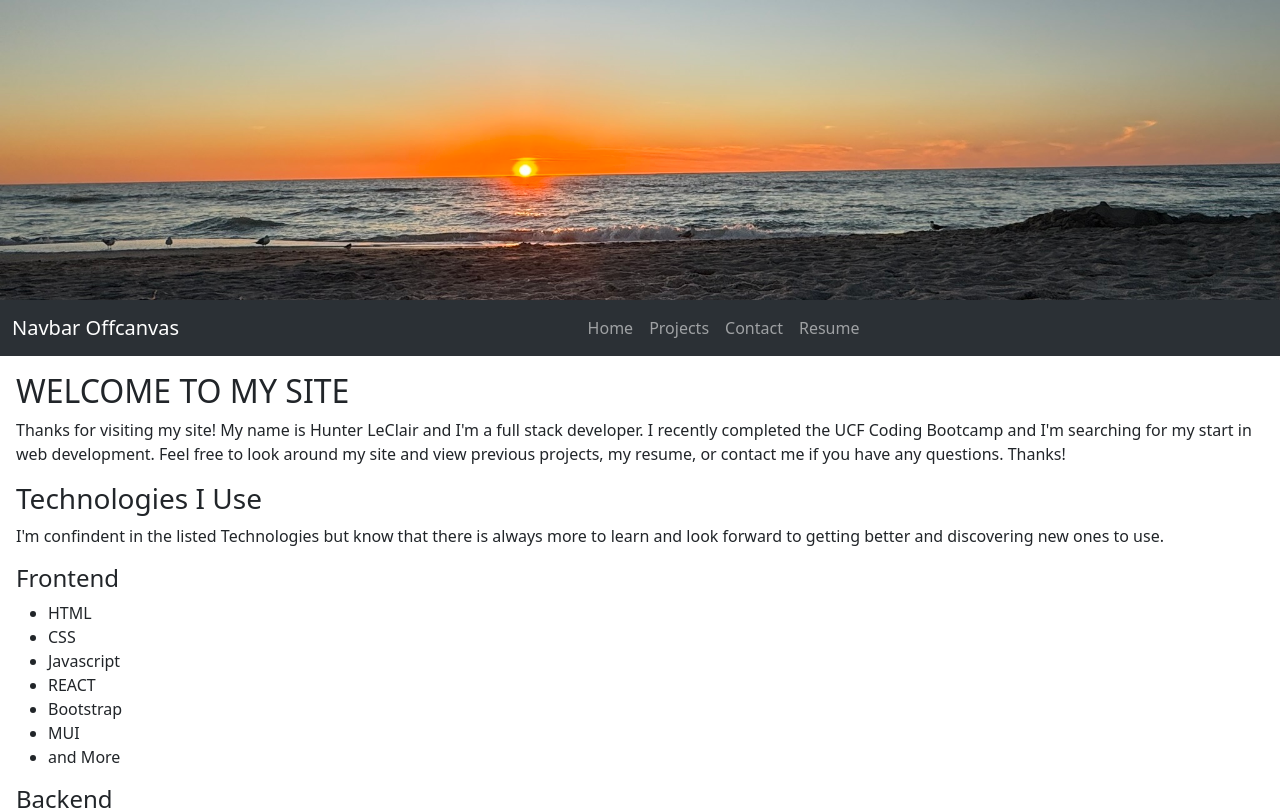
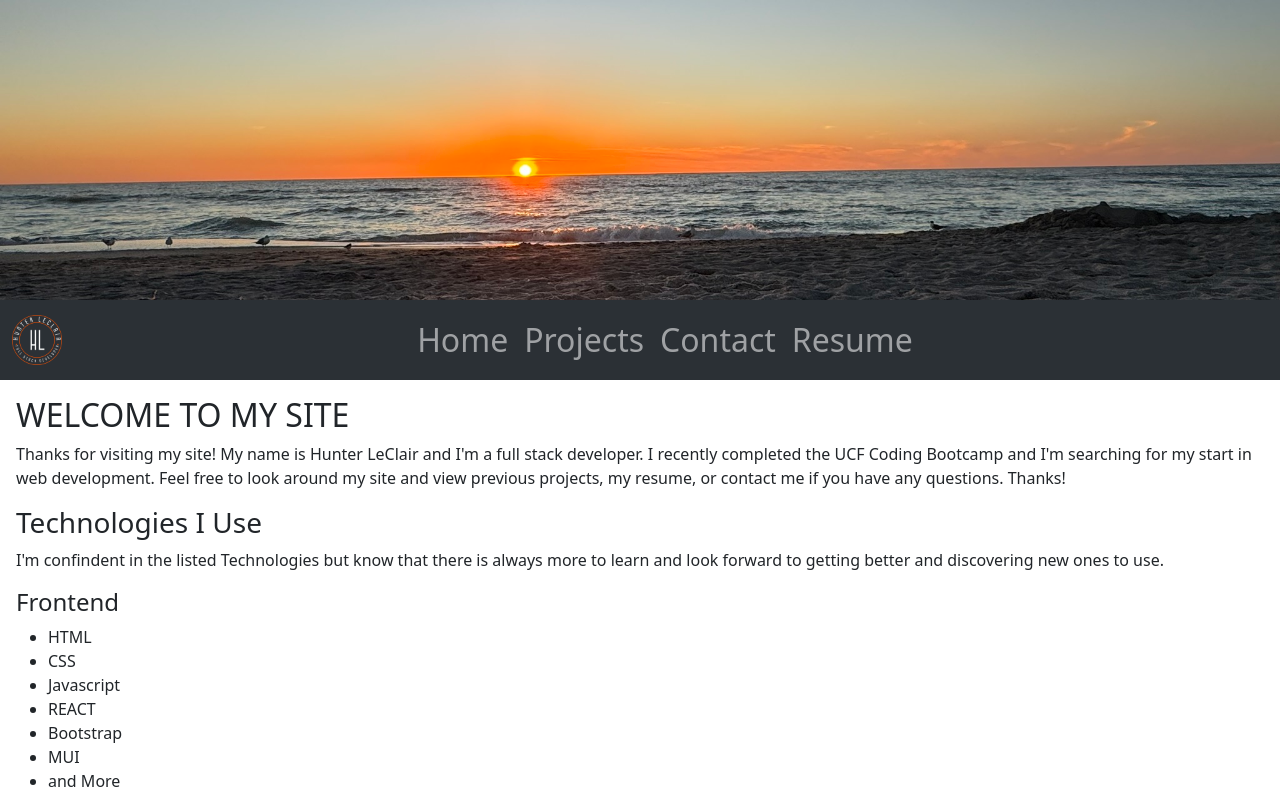
Before and after one commit to TurnerHelical/reactPortfolio, a React (Vite) app: page / in a window 1280 px wide. Shown: the top 810 px of the page. Built offline with nearby package versions, Linux system fonts and the light colour scheme.

Commit message:
added logo to nav and resized

```diff
--- a/src/components/navbar.jsx
+++ b/src/components/navbar.jsx
@@ -2,13 +2,22 @@ import Container from 'react-bootstrap/Container';
 import Nav from 'react-bootstrap/Nav';
 import Navbar from 'react-bootstrap/Navbar';
 import Offcanvas from 'react-bootstrap/Offcanvas';
-
+import logo from '../assets/Light_Logo.png'
+import '../styles/nav.css'
 function Navigation() {
   return (
     <>
         <Navbar bg='primary' data-bs-theme="dark" expand='sm' className="bg-body-tertiary mb-3">
           <Container fluid>
-            <Navbar.Brand href="#">Navbar Offcanvas</Navbar.Brand>
+          <Navbar.Brand href="/">
+            <img
+              src={logo}
+              width="50"
+              height="50"
+              className="d-inline-block align-top"
+              alt="Hunter LeClair logo"
+            />
+          </Navbar.Brand>
             <Navbar.Toggle aria-controls={`offcanvasNavbar-expand-sm`} />
             <Navbar.Offcanvas
               id={`offcanvasNavbar-expand-sm`}
@@ -22,10 +31,10 @@ function Navigation() {
               </Offcanvas.Header>
               <Offcanvas.Body>
                 <Nav className="justify-content-center flex-grow-1 pe-3">
-                  <Nav.Link href="/">Home</Nav.Link>
-                  <Nav.Link href="/Projects">Projects</Nav.Link>
-                  <Nav.Link href="/Contact">Contact</Nav.Link>
-                  <Nav.Link href="/Resume">Resume</Nav.Link>
+                  <Nav.Link className= 'navItem' href="/">Home</Nav.Link>
+                  <Nav.Link className= 'navItem' href="/Projects">Projects</Nav.Link>
+                  <Nav.Link className= 'navItem' href="/Contact">Contact</Nav.Link>
+                  <Nav.Link className= 'navItem' href="/Resume">Resume</Nav.Link>
                 </Nav>
               </Offcanvas.Body>
             </Navbar.Offcanvas>
--- /dev/null
+++ b/src/styles/nav.css
@@ -0,0 +1,3 @@
+.navItem {
+    font-size:2em;
+}
```
Also changed, not shown: src/assets/Light_Logo.png (added), src/assets/myLogo.png (deleted).
